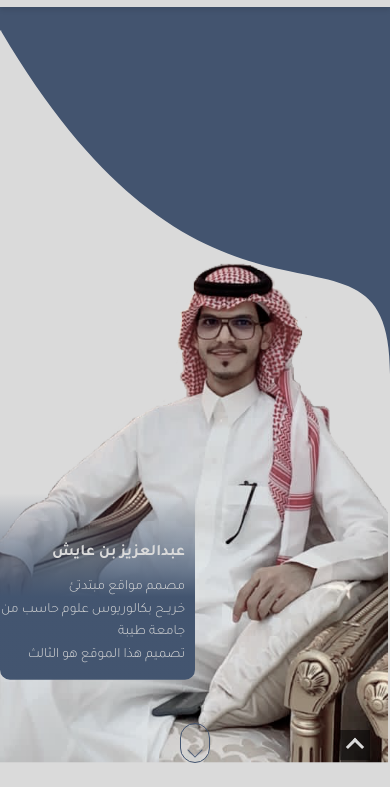
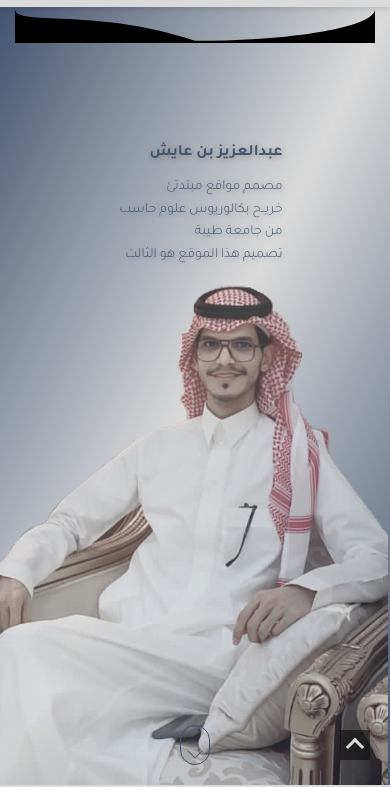
Before and after one commit to azayesh/TemplateThree, a plain HTML site: page index.html in a window 390 px wide. Shown: the part 59-846 px from the top of the page. Drawn offline with Linux system fonts and the light colour scheme.

Commit message:
Add files via upload

```diff
--- a/css/style.css
+++ b/css/style.css
@@ -205,38 +205,15 @@ ul {
 }
 
 /* start landing */
-.custom-shape-divider-top-1633459894 {
-    position: absolute;
-    top: 0;
-    left: 0;
-    width: 100%;
-    overflow: hidden;
-    line-height: 0;
-    transform: rotate(180deg);
-    direction: ltr;
-}
-
-.custom-shape-divider-top-1633459894 svg {
-    position: relative;
-    display: block;
-    width: calc(199% + 1.3px);
-    height: 391px;
-}
-
-.custom-shape-divider-top-1633459894 .shape-fill {
-    fill: #43546F;
-}
 .landing {
     margin: 0;
     padding: 50% auto;
     width: 100%;
-    height: 92vh;
+    height: calc(100vh - 66px);
     overflow: hidden;
     position: relative;
     background: #dadada;
-	background: -moz-linear-gradient(top, #dadada 0%, #dadada 100%);
-    background: -webkit-linear-gradient(top, #dadada 0%,#dadada 100%);
-    background: linear-gradient(to bottom, #dadada 0%,#dadada 100%);
+    background: linear-gradient(to top left, var(--third-color),var(--sacand-color),var(--third-color));
 	/* align-items: center; */
 }
 .landing .absolute-center {
@@ -249,9 +226,9 @@ ul {
     max-height: 100%;
     position: absolute;
     margin: 0 auto;
-    top: 50%;
+    bottom: 0;
     right: 2px;
-    transform: translatey(-50%);
+    opacity: 0.7;
 }
 .landing .text {
     bottom: 0;
@@ -284,10 +261,16 @@ ul {
 }
 @media screen and (max-width: 767px) {
     .landing .text {
-        padding-right: 10px;
-        background: linear-gradient(
-        hsl(0 0% 0% / 0) 10%, hsl(216deg 25% 35% / 1)60%);
-        color: var(--sacand-color);
+        padding: 10px;
+        top: 15%;
+        left: 50%;
+        width: fit-content;
+        height: fit-content;
+        transform: translateX(-50%);
+        text-shadow: 1px 1px 6px #0000003f;
+        margin: 0 auto;
+        /* background: linear-gradient(to top left, var(--third-color),var(--sacand-color)); */
+        /* color: var(--sacand-color); */
     }
     .landing  .text h1 {
         font-size: 16px;
@@ -360,13 +343,11 @@ ul {
     padding: 0;
     background-color: var(--sacand-color);
 }
-
 .project .box-pro {
     margin: 0 auto;
     position: relative;
     display: flex;
     flex-wrap: wrap;
-    /* justify-content: center; */
 }
 .project .box-pro .box {
     flex-basis: 50%;
@@ -387,16 +368,6 @@ ul {
     max-width: 100%;
 
 }
-/* .project .box-pro .box::after {
-    content: "";
-    position: absolute;
-    left: 0;
-    top: 0;
-    opacity: 0;
-    width: 100%;
-    height: 98%;
-    background-color: rgb(0 0 0 / 60%);
-} */
 .project .box-pro .box .text {
     position: absolute;
     top: 0;
@@ -405,7 +376,6 @@ ul {
 .project .box-pro .box .text h5,
 .project .box-pro .box .text h2 {
     font-weight: normal;
-
 }
 .project .box-pro .box .text h5 {
     padding-right: 10px;
@@ -496,7 +466,7 @@ ul {
     transition: 0.5s;
     letter-spacing: 1px;
     display: block;
-    font-weight: bold;
+    font-weight: 900;
     padding-bottom: 25px;
     width: fit-content;
     margin: 0 auto;
```
